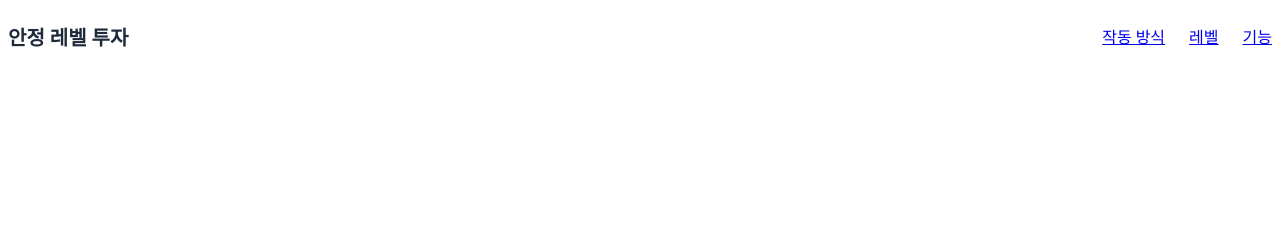
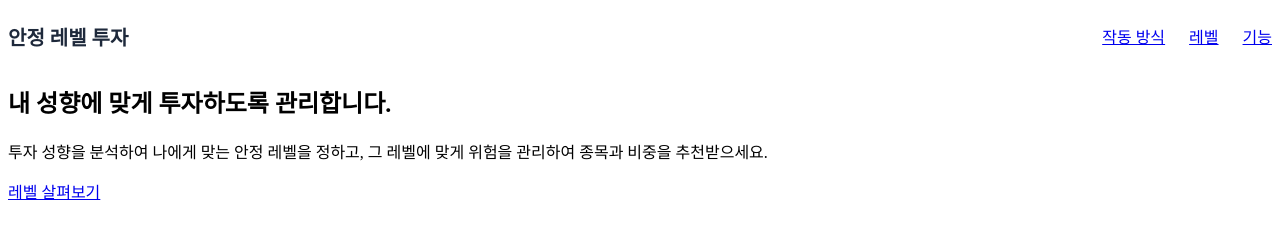
Before and after one commit to yubin0114/stability-invest-landing, a plain HTML site: page index.html in a window 1280 px wide. Drawn offline with Linux system fonts and the light colour scheme.

Commit message:
feat: 히어로 섹션 추가 (핵심 문구, 설명, CTA 링크)

```diff
--- a/index.html
+++ b/index.html
@@ -25,7 +25,14 @@
 
     </header>
 
-    <main> </main>
+    <main>
+        <section class="hero">
+            <h1>내 성향에 맞게 투자하도록 관리합니다.</h1>
+            <p>투자 성향을 분석하여 나에게 맞는 안정 레벨을 정하고, 그 레벨에 맞게 위험을 관리하여 종목과 비중을 추천받으세요.</p>
+            <a href="#levels" class="button">레벨 살펴보기</a>
+        </section>
+
+    </main>
 
 
 </body>
```
